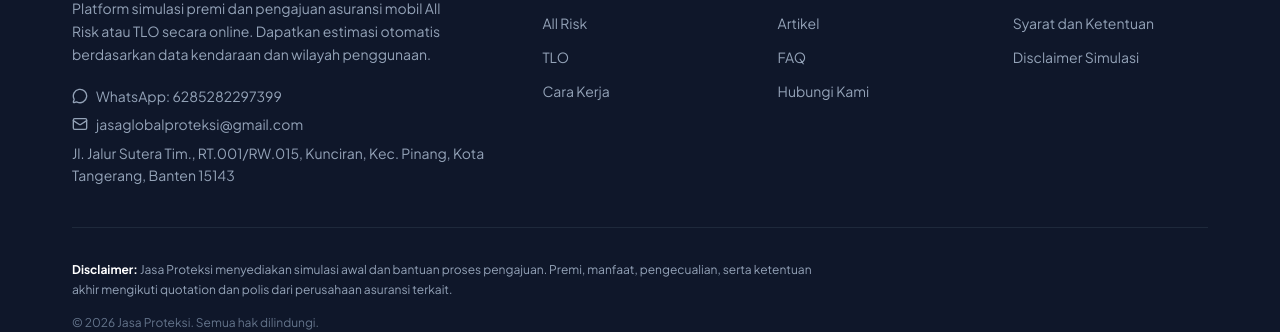
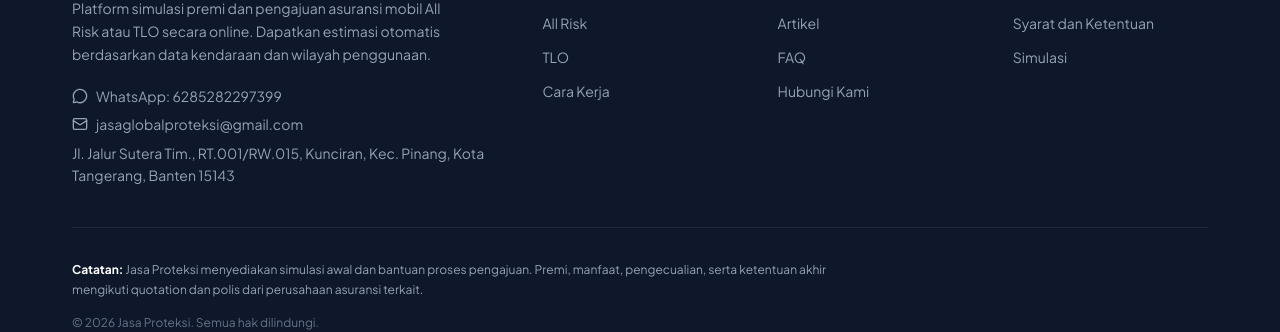
Before and after one commit to abuauf4/Jasa-proteksi, a Next.js app: page / in a window 1280 px wide. Shown: the part 4419-4751 px from the top of the page. Built offline with nearby package versions, Linux system fonts and the light colour scheme; no server answers; the database is empty.

Commit message:
fix: remove word disclaimer from visible UI text

```diff
--- a/src/app/cara-menghitung-premi-asuransi-mobil/page.tsx
+++ b/src/app/cara-menghitung-premi-asuransi-mobil/page.tsx
@@ -149,7 +149,7 @@
       </p>
 
       <div className="rounded-xl bg-[#ECFDF5] border border-[#A7F3D0] p-4 mb-4">
-        <p className="text-sm font-semibold text-[#115E59] mb-1">Disclaimer</p>
+        <p className="text-sm font-semibold text-[#115E59] mb-1">Catatan</p>
         <p className="text-xs text-[#475569]">
           Seluruh angka di kalkulator adalah estimasi berdasarkan tabel rate internal. Hasil akhir tetap mengikuti
           quotation resmi dari partner asuransi yang diterbitkan bersamaan dengan polis.
--- a/src/components/site/SiteFooter.tsx
+++ b/src/components/site/SiteFooter.tsx
@@ -37,7 +37,7 @@
     links: [
       { label: "Kebijakan Privasi", href: "/kebijakan-privasi" },
       { label: "Syarat dan Ketentuan", href: "/syarat-ketentuan" },
-      { label: "Disclaimer Simulasi", href: "/#disclaimer" },
+      { label: "Simulasi", href: "/#disclaimer" },
     ],
   },
 ];
@@ -136,7 +136,7 @@
         {/* Disclaimer */}
         <div className="mt-10 pt-8 border-t border-[#1E293B]">
           <p className="text-xs text-[#94A3B8] leading-relaxed max-w-3xl">
-            <strong className="text-white">Disclaimer:</strong> Jasa Proteksi menyediakan
+            <strong className="text-white">Catatan:</strong> Jasa Proteksi menyediakan
             simulasi awal dan bantuan proses pengajuan. Premi, manfaat, pengecualian, serta
             ketentuan akhir mengikuti quotation dan polis dari perusahaan asuransi terkait.
           </p>
--- a/src/components/site/sections.tsx
+++ b/src/components/site/sections.tsx
@@ -486,7 +486,7 @@
       <div className="flex items-start gap-2.5">
         <ShieldAlert className="h-4 w-4 text-[#64748B] flex-shrink-0 mt-0.5" aria-hidden />
         <p className="text-xs text-[#64748B] leading-relaxed">
-          <strong className="text-[#475569]">Disclaimer Simulasi:</strong> Hasil simulasi
+          <strong className="text-[#475569]">Simulasi:</strong> Hasil simulasi
           merupakan estimasi awal. Premi, manfaat, syarat, dan ketentuan akhir mengikuti
           proses verifikasi serta quotation dari perusahaan asuransi penerbit polis.
         </p>
```
